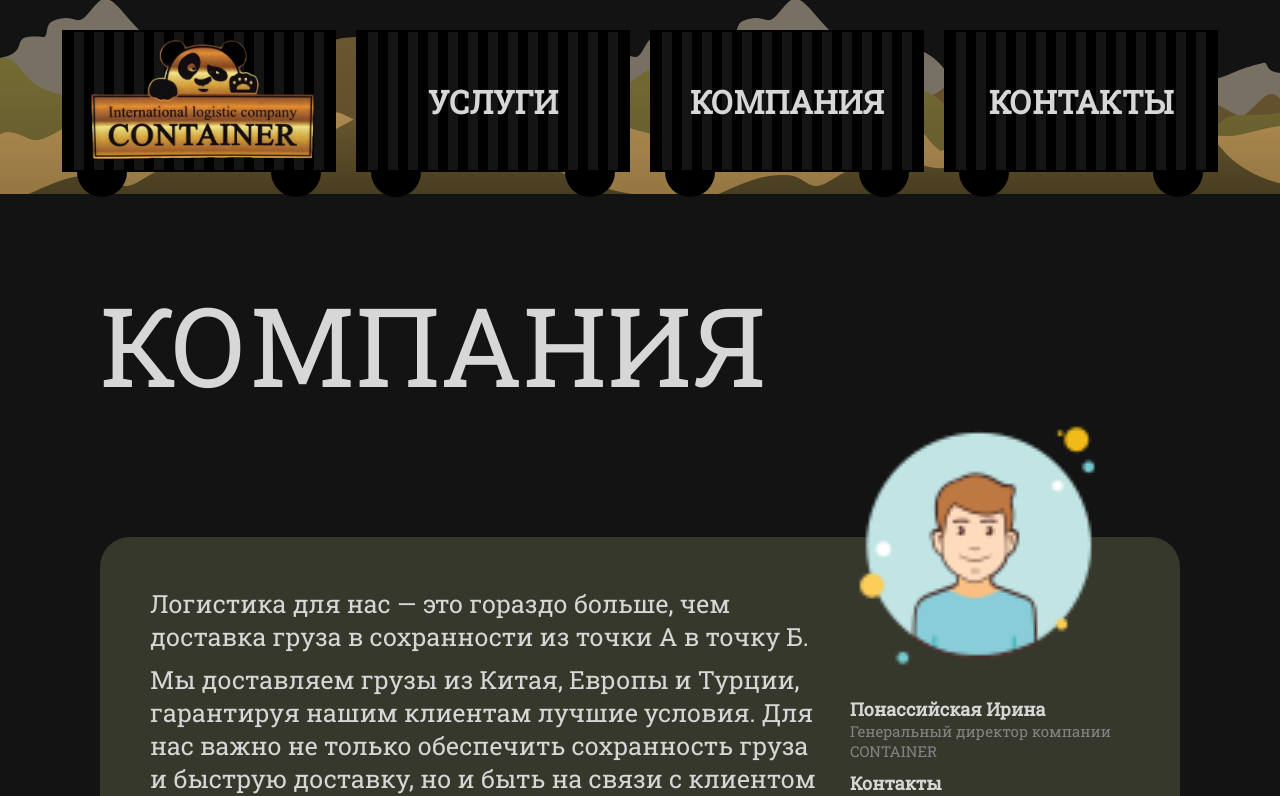
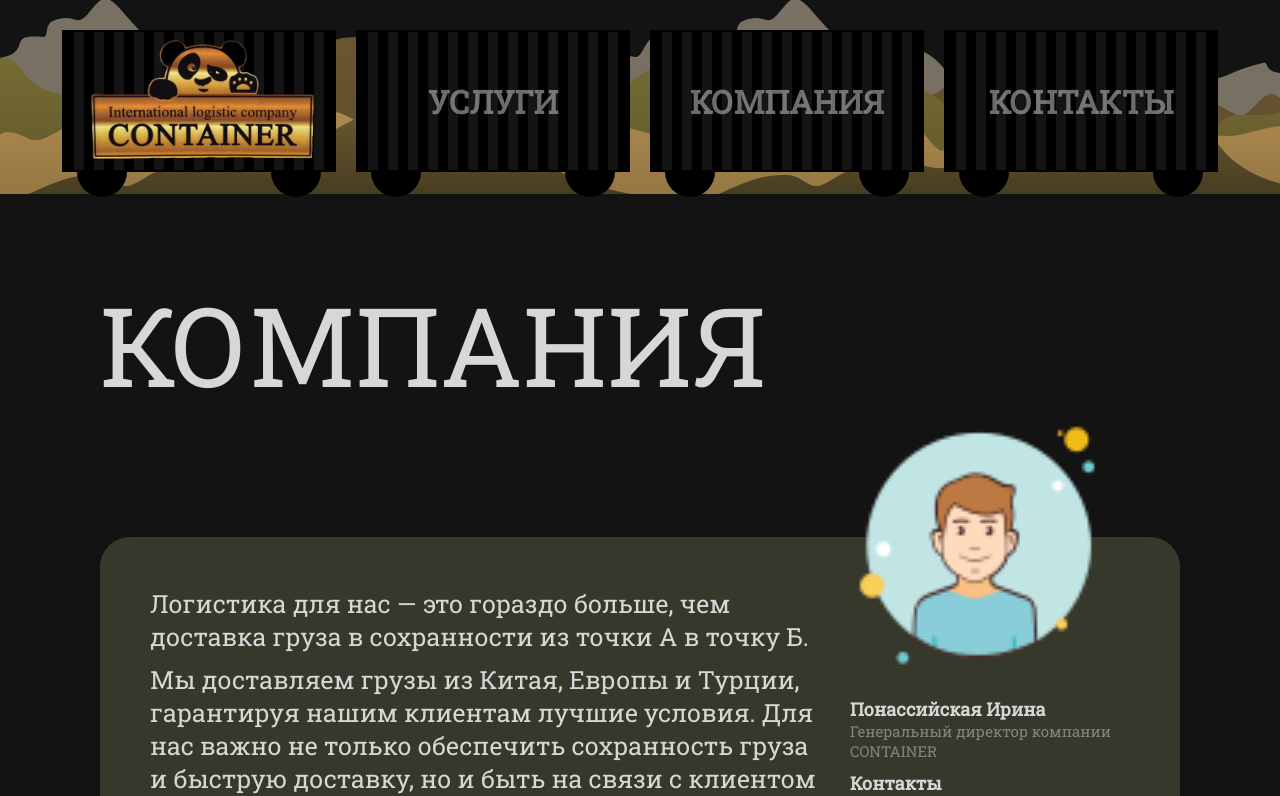
Before and after one commit to Reckfy/CONTAINER, a Next.js app: page / in a window 1280 px wide. Shown: the top 796 px of the page. Built offline with nearby package versions, Linux system fonts and the light colour scheme.

Commit message:
opacity in principes

```diff
--- a/styles/header.scss
+++ b/styles/header.scss
@@ -32,6 +32,14 @@ header {
         );
         border: 2px solid black;
         z-index: 1000;
+        h1 {
+            opacity: 0.5;
+            cursor: pointer;
+            transition: opacity 0.3s ease;
+        }
+        h1:hover {
+            opacity: 0.8;
+        }
     }
 
     .wheels {
--- a/styles/main.scss
+++ b/styles/main.scss
@@ -69,6 +69,8 @@ main {
             border-radius: 23px;
             padding: 20px;
             margin: 20px;
+            transition: 0.4s ease;
+            cursor: pointer;
             img {
                 position: absolute;
                 top: -15px;
@@ -77,5 +79,8 @@ main {
                 opacity: 0.5;
             }
         }
+        .panel:hover{
+            background-color: rgb(50, 50, 44);
+        }
     }
 }
```
